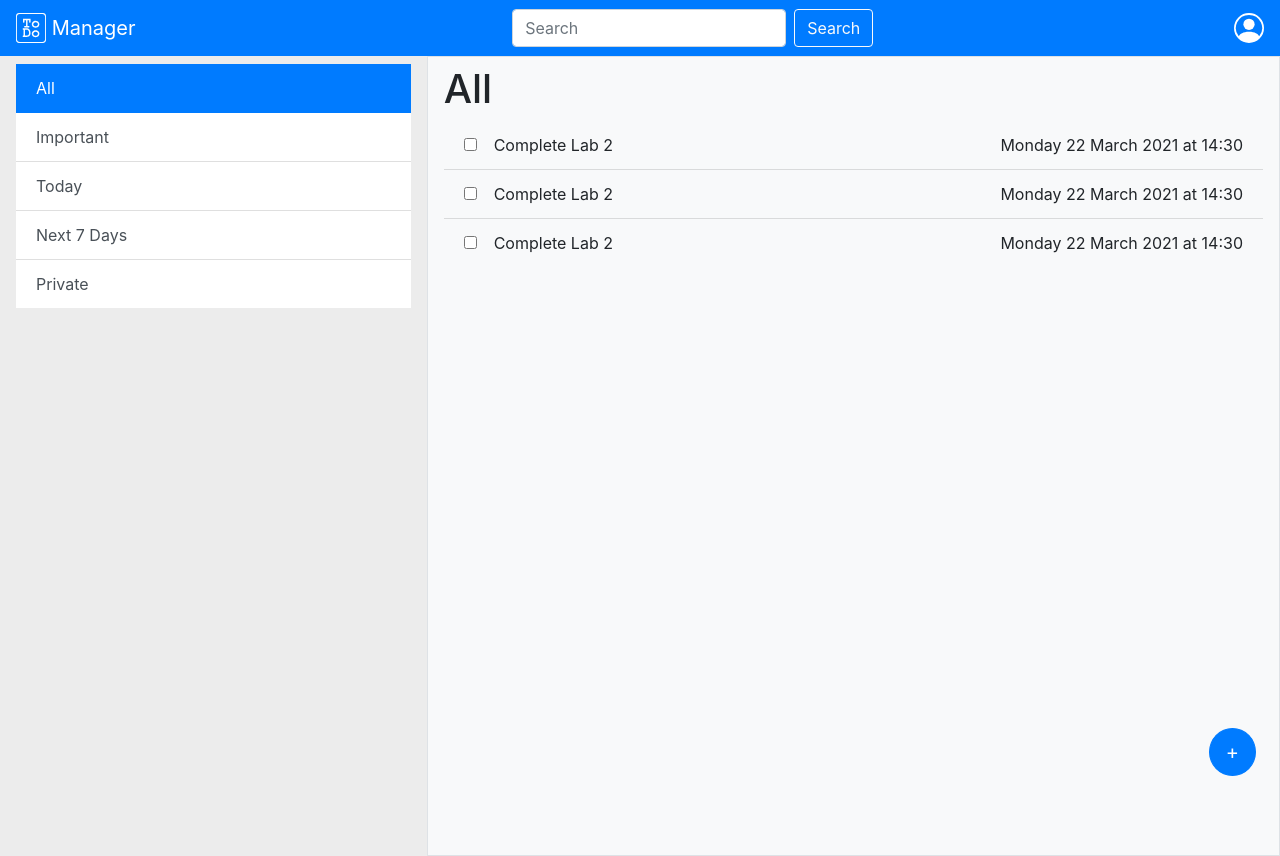
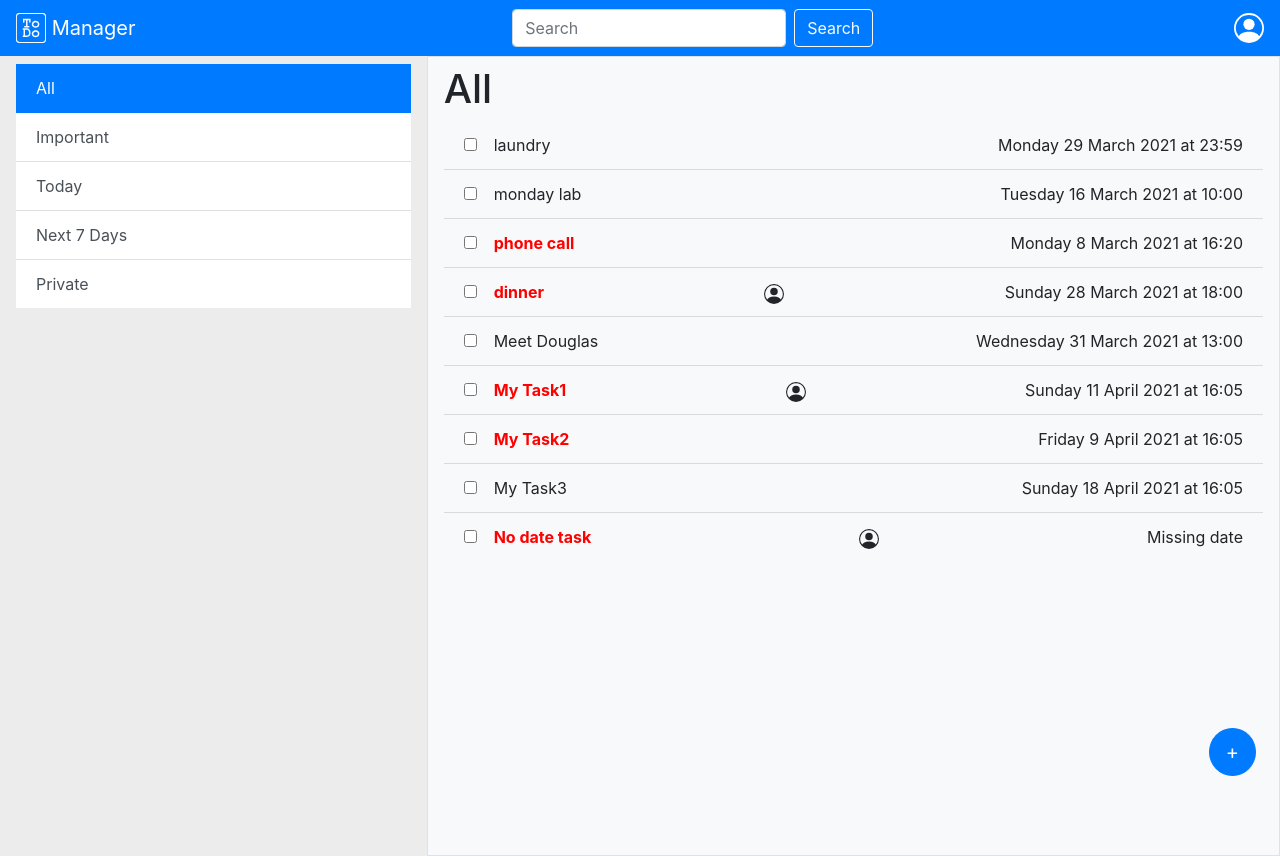
Before and after one commit to MattiaRiola/wa1_fe_todo_stateless, a React (Create React App) app in the folder biglab1/: page / in a window 1280 px wide. Built offline with nearby package versions, Linux system fonts and the light colour scheme.

Commit message:
feat: added tasklist from static vector

```diff
--- a/biglab1/src/MyMainContent.js
+++ b/biglab1/src/MyMainContent.js
@@ -3,7 +3,7 @@ import { useState } from 'react';
 import Col from 'react-bootstrap/Col';
 import ListGroup from 'react-bootstrap/ListGroup';
 import Form from 'react-bootstrap/Form';
-
+import dayjs from 'dayjs';
 /*
 <ListGroup.Item as="li" className="transparent-bg">
               <div className="d-flex justify-content-between">
@@ -37,19 +37,22 @@ function MyMainContent(props) {
     <>
       <Col className="py-2 px-lg-3 border bg-light" id="menu-filter">
         <h1>All</h1>
-          <TaskTable tasks={props.tasks}/>
+        <TaskTable tasks={props.tasks} />
       </Col>
     </>
   );
 }
-function TaskTable(props){
+function TaskTable(props) {
 
   return (
     <>
       <ListGroup as="ul" variant="flush">
-        <TaskRow {...props}/>
-        <TaskRow {...props}/>
-        <TaskRow {...props}/>
+        {props.tasks.map(task => <TaskRow
+          key={task.id}
+          description={task.description}
+          date={task.date}
+          urgent={task.urgent}
+          private={task.private} />)}
       </ListGroup>
 
     </>
@@ -62,10 +65,19 @@ function TaskTable(props){
       <ListGroup.Item as="li" className="transparent-bg">
         <div className="d-flex justify-content-between">
           <span class="p-0">
-            <Form.Check inline type="checkbox" id="gridCheck1"></Form.Check>Complete Lab 2
+            <Form.Check inline type="checkbox" id="gridCheck3"></Form.Check>
+            {(props.urgent) ? (<span className="important-text">{props.description}</span>) : props.description}
           </span>
+          {(props.private) ? (
             <span class="p-0">
-            Monday 22 March 2021 at 14:30
+              <svg xmlns="http://www.w3.org/2000/svg" width="20" height="20" fill="currentColor" className="bi bi-person-circle" viewBox="0 0 16 16">
+                <path d="M11 6a3 3 0 1 1-6 0 3 3 0 0 1 6 0z" />
+                <path fillRule="evenodd" d="M0 8a8 8 0 1 1 16 0A8 8 0 0 1 0 8zm8-7a7 7 0 0 0-5.468 11.37C3.242 11.226 4.805 10 8 10s4.757 1.225 5.468 2.37A7 7 0 0 0 8 1z" />
+              </svg>
+            </span>
+          ) : (<></>)}
+          <span class="p-0">
+            {(props.date === undefined) ? "Missing date" : props.date.format('dddd D MMMM YYYY [at] HH:mm')}
           </span>
         </div>
       </ListGroup.Item>
```
Lines whose indentation alone changed are shown as unchanged.
